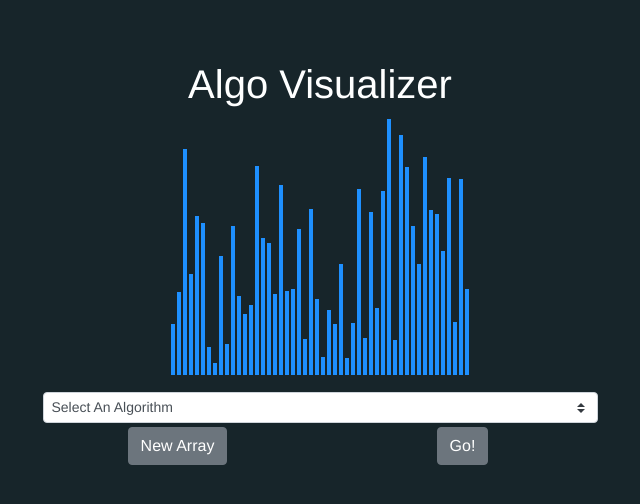
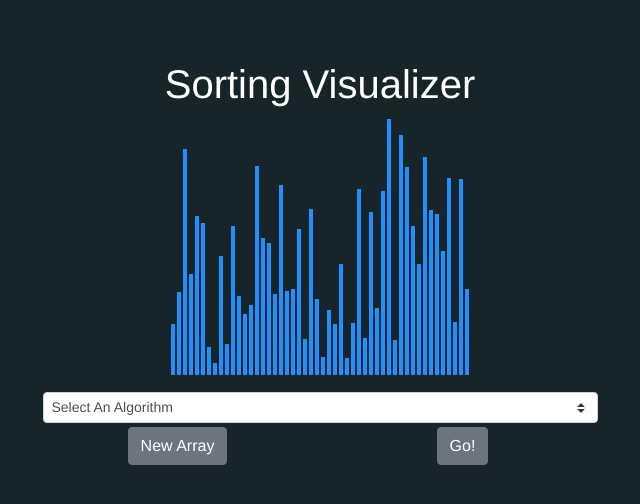
Before and after one commit to jameseaster/algo-visualization, a Vue app: page / in a window 1280 px wide. Shown: the top 504 px of the page, without its empty margins (320-960 px from the left). Built offline with nearby package versions, Linux system fonts and the light colour scheme; what vue-window-size would draw is missing.

Commit message:
(update) change title to sorting visualizer

```diff
--- a/src/components/Header.vue
+++ b/src/components/Header.vue
@@ -1,6 +1,6 @@
 <template>
   <div>
-    <h1>Algo Visualizer</h1>
+    <h1>Sorting Visualizer</h1>
   </div>
 </template>
 
```
